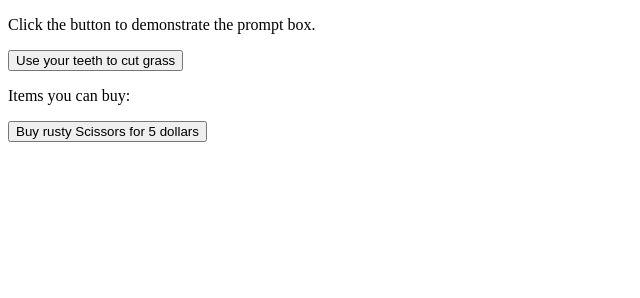
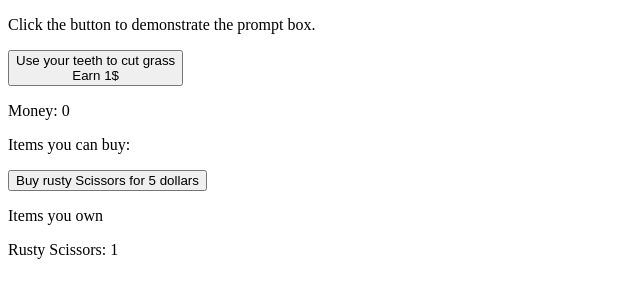
Before and after one commit to ACampero22/seirf-phoenix-rising-hw, a plain HTML site: page week03_day2_homework/landscape/index.html in a window 1280 px wide. Both pictures are taken after a click on the button "Buy rusty Scissors for 5 dollars". Shown: the whole page, without its empty margins (0-640 px from the left). Drawn offline with Linux system fonts and the light colour scheme.

Commit message:
user can buy scissors

```diff
--- a/week03_day2_homework/landscape/app.js
+++ b/week03_day2_homework/landscape/app.js
@@ -3,10 +3,8 @@ console.log("it is working")
 let money =0;
 const cutGrass = () =>{
   money++;
-  //money = numberclicks;
-  //console.log("money is"+money)
   console.log("mouseclick = "+ money);
-  document.getElementById("demo").innerHTML = `You have earned ${money} dollars`;
+  document.getElementById("demo").innerHTML = `Money: ${money}$`;
 
   //numberclicks++;
   if(money===5){
@@ -15,11 +13,14 @@ const cutGrass = () =>{
   return money;
 
 }
-//const Instruments
-
+const Instruments ={};
+RustyScissors=0;
 const buyScissors = ()=>{
   if (money>=5){
   money= money-5;
-  document.getElementById("demo").innerHTML = `You have earned ${money} dollars`;
+  document.getElementById("demo").innerHTML = `Money: ${money}$`;
   alert("you bought rusty scissors for 5 dollars")}
+  RustyScissors ++
+  document.getElementById("upgrade").innerHTML = `Rusty Scissors: ${RustyScissors}`;
+  Instruments.Scissors = RustyScissors;
 }
--- a/week03_day2_homework/landscape/index.html
+++ b/week03_day2_homework/landscape/index.html
@@ -10,12 +10,16 @@
 
     <p>Click the button to demonstrate the prompt box.</p>
 
-    <button onclick="cutGrass()">Use your teeth to cut grass</button>
+    <button onclick="cutGrass()">Use your teeth to cut grass<br> Earn 1$</br></button>
 
-    <p id="demo"></p>
-    <p id="upgrade"></p>
+    <p id="demo">Money: 0</p>
+
     <p>Items you can buy:</p>
     <button onclick="buyScissors()">Buy rusty Scissors for 5 dollars</button>
+    <p>Items you own</p>
+    <p id="upgrade">Rusty Scissors: 0</p>
+
+
 
 
 
```
